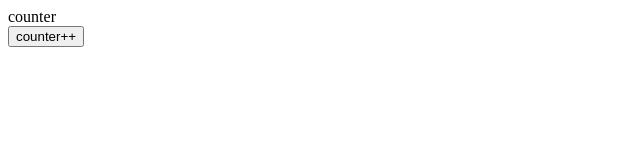
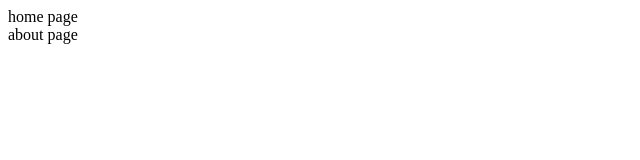
Before and after one commit to Acmenlei/react-study--material, a React (Create React App) app: page / in a window 1280 px wide. Shown: the top 160 px of the page, without its empty margins (0-640 px from the left). Built offline with nearby package versions, Linux system fonts and the light colour scheme.

Commit message:
05_高阶组件的基本概念以及使用

```diff
--- a/src/App.js
+++ /dev/null
@@ -1,42 +0,0 @@
-import React, { PureComponent, createRef } from 'react';
-
-class Counter extends PureComponent {
-  render() {
-    return (
-      <div>
-        counter
-      </div>
-    )
-  }
-  output() {
-    console.log("输出语句")
-  }
-}
-
-
-class App extends PureComponent {
-  constructor(props) {
-    super(props)
-    // Refs
-    this.counterRef = createRef()
-    // Datas
-    this.state = {
-      counter: 1,
-    }
-  }
-  render() {
-    const { counter } = this.state
-    return (
-      <>
-        <Counter ref={ this.counterRef } />
-        <button onClick={() => this.change()}>counter++</button>
-      </>
-    )
-  }
-  change() {
-    // 使用ref对象
-    this.counterRef.current.output()
-  }
-}
-
-export default App;
--- a/src/index.js
+++ b/src/index.js
@@ -1,6 +1,6 @@
 import React from 'react';
 import ReactDOM from 'react-dom';
-import App from './App';
+import App from './声明周期劫持';
 import reportWebVitals from './reportWebVitals';
 
 ReactDOM.render(
--- /dev/null
+++ b/src/声明周期劫持.js
@@ -0,0 +1,44 @@
+import React, { PureComponent } from 'react'
+// 计算它们的渲染时间的 高阶组件
+const renderTime = function (WrapperComponent) {
+    // 返回一个组件
+    return class extends PureComponent {
+        componentWillMount() {
+            this.startTime = Date.now()
+        }
+        render() {
+            return (
+                <WrapperComponent />
+            )
+        }
+        componentDidMount() {
+            this.endTime = Date.now()
+            console.log(WrapperComponent.name + "的渲染时间：", this.endTime - this.startTime)
+        }
+    }
+}
+
+class Home extends PureComponent {
+    render() {
+        return <div>home page</div>
+    }
+}
+class About extends PureComponent {
+    render() {
+        return <div>about page</div>
+    }
+}
+
+const RenderTimeHome = renderTime(Home)
+const RenderTimeAbout = renderTime(About)
+
+export default class App extends PureComponent {
+    render() {
+        return (
+            <div>
+                <RenderTimeHome />
+                <RenderTimeAbout />
+            </div>
+        )
+    }
+}
```
Also changed, not shown: src/增强props.js (added, +39 -0 lines), src/登录鉴权操作.js (added, +33 -0 lines).
